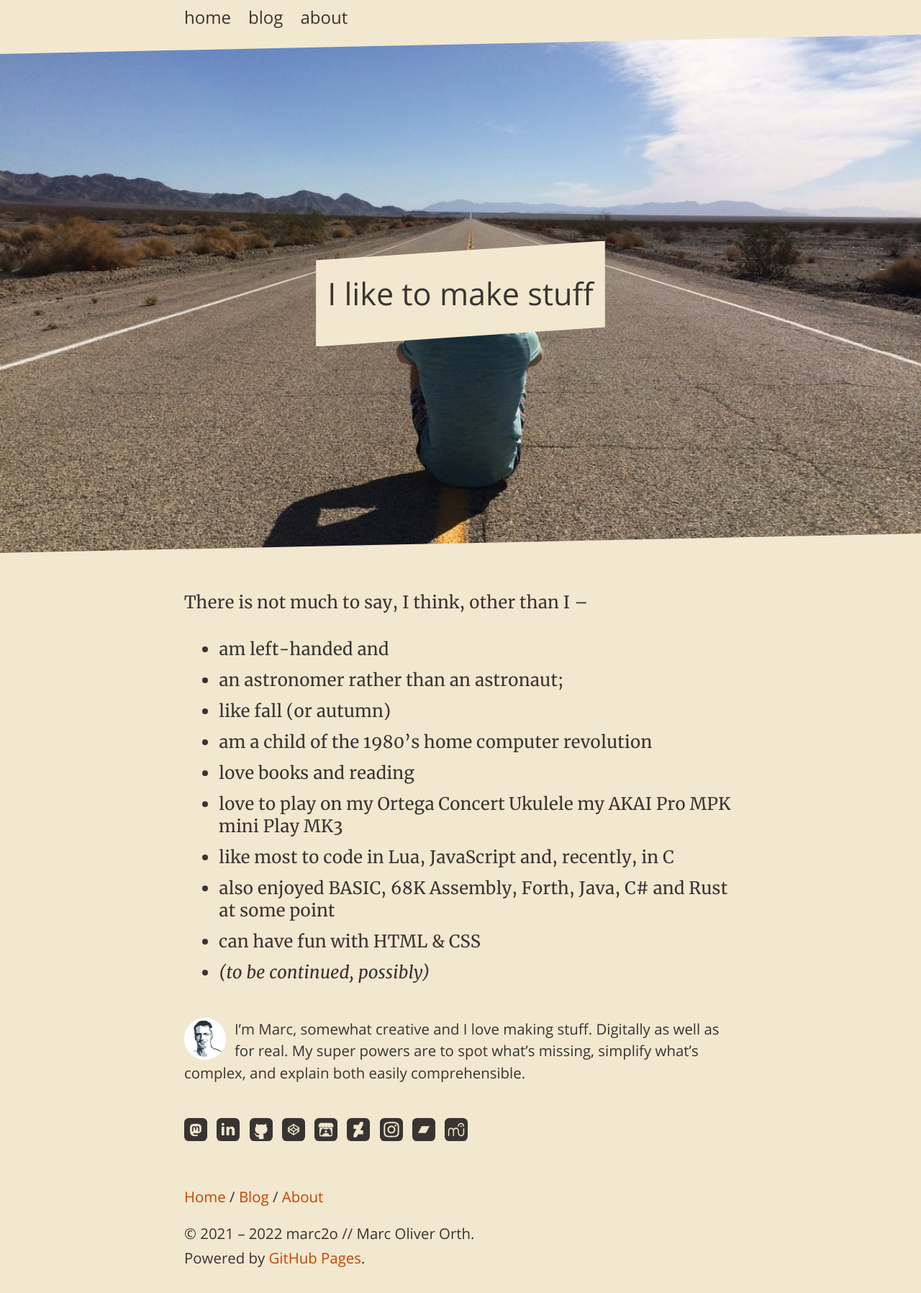
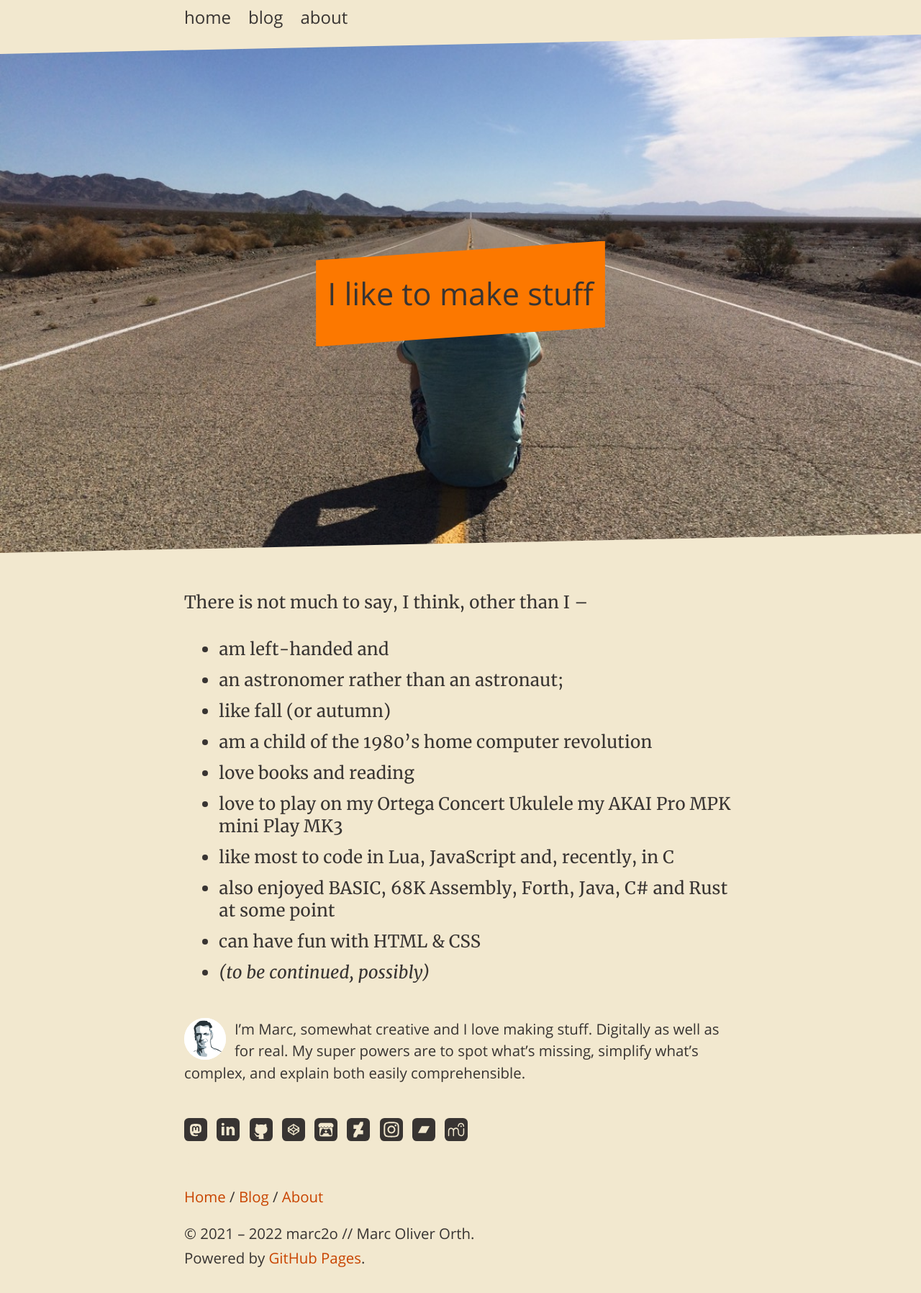
Before and after one commit to marc2o/marc2o.github.io, a Jekyll site: the page built from about.md, in a window 1280 px wide. Shown: the whole page at 72% size. Built offline with Jekyll 4.4.1, drawn with Linux system fonts in a browser that asks for light colours.

Commit message:
Update article.css

```diff
--- a/assets/css/article.css
+++ b/assets/css/article.css
@@ -241,7 +241,7 @@ header>h1 {
 	text-align: center;
 	padding: 1em 1rem;
 	margin: 0 auto;
-	background-color: var(--back-color);
+	background-color: var(--spot-color);
 	clip-path: polygon(0 3vh, 100% 0, 100% calc(100% - 3vh), 0 100%);
   }
 
```
